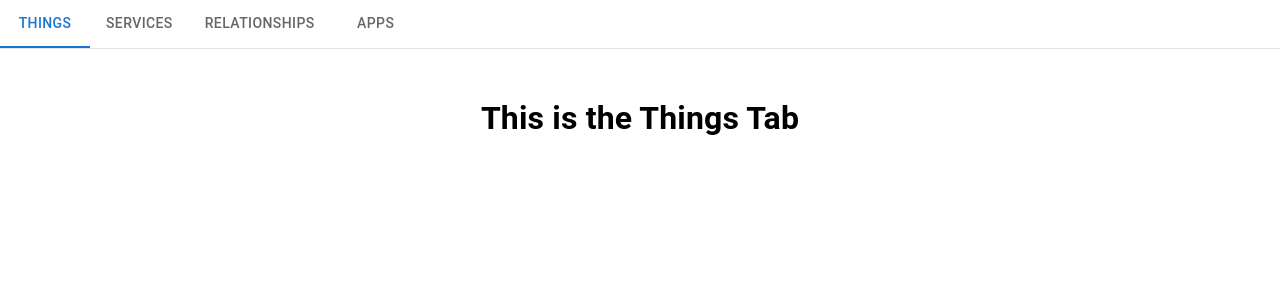
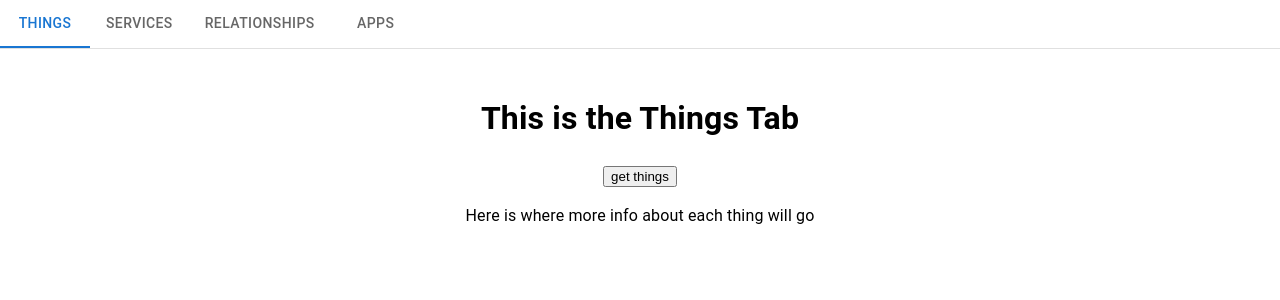
Before and after one commit to ryalsjosh14/atlas_ide, a React (Create React App) app in the folder atlas_iot/: page / in a window 1280 px wide. Shown: the top 300 px of the page. Built offline with nearby package versions, Linux system fonts and the light colour scheme.

Commit message:
add things tab basic functionality

```diff
--- a/atlas_iot/src/tabs/Things.js
+++ b/atlas_iot/src/tabs/Things.js
@@ -1,11 +1,51 @@
 //imports
+import {useState} from 'react'
+
+
 
 export default function Things(){
+
+    const baseUrl = "http://localhost:5000";
+
+    const [things, setThings] = useState([]);
+
+
+
+    const getThings = (event) => {
+        event.preventDefault()
+        //await fetch(baseUrl);
+        const options = {
+            method: 'GET',
+            mode: 'cors',
+            headers: {
+            'Content-Type': 'application/json',
+            }
+        };
+        fetch(baseUrl + "/getThings", options).then( (response) => response.text())
+        .then( (data) => {
+            console.log(data)
+            setThings(JSON.parse(data))
+            console.log(JSON.parse(data))
+        })
+        .catch( (error) => {
+            console.log("there is an error")
+            console.log(error);
+        })
+    }
+
+
 
     return (
 
         <div>
             <h1>This is the Things Tab</h1>
+            <button onClick={getThings}>get things</button>
+            {things.map(x => {
+                console.log(x)
+                return <h1> {x.Thing_ID }</h1>
+            })}
+            <p> Here is where more info about each thing will go</p>
         </div>
+
     )
 }
```
